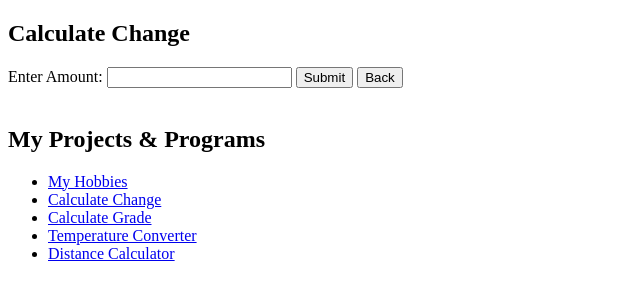
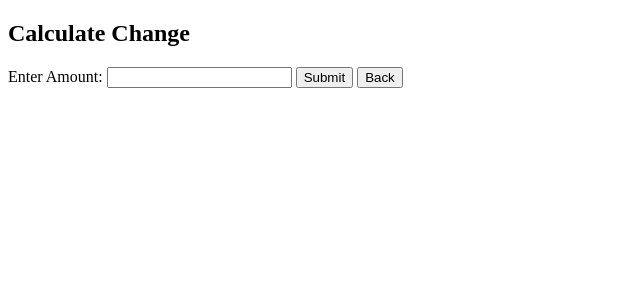
Before and after one commit to coldMezo/DTI224, a plain HTML site: page change.html in a window 1280 px wide. Shown: the whole page, without its empty margins (0-640 px from the left). Drawn offline with Linux system fonts and the light colour scheme.

Commit message:
Update change.html

```diff
--- a/change.html
+++ b/change.html
@@ -63,16 +63,5 @@ function goBack(){
 
 </script>
 
-<h2>My Projects & Programs</h2>
-<ul>
-
-    <li><a href="hobby.html">My Hobbies </a></li>
-    <li><a href="change.html">Calculate Change</a></li>
-    <li><a href="grade.html">Calculate Grade</a></li>
-    <li><a href="temp.html">Temperature Converter</a></li>
-    <li><a href="distance.html">Distance Calculator</a></li>
-
-</ul>
-
 </body>
 </html>
```
